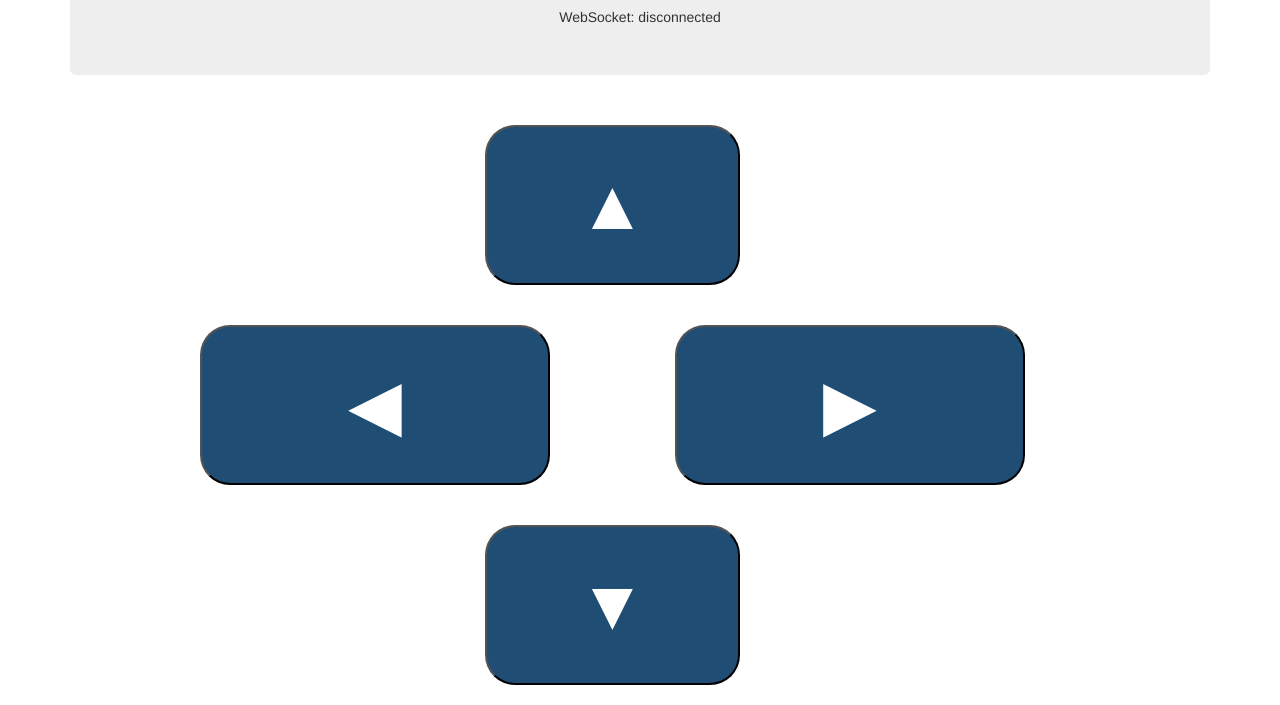
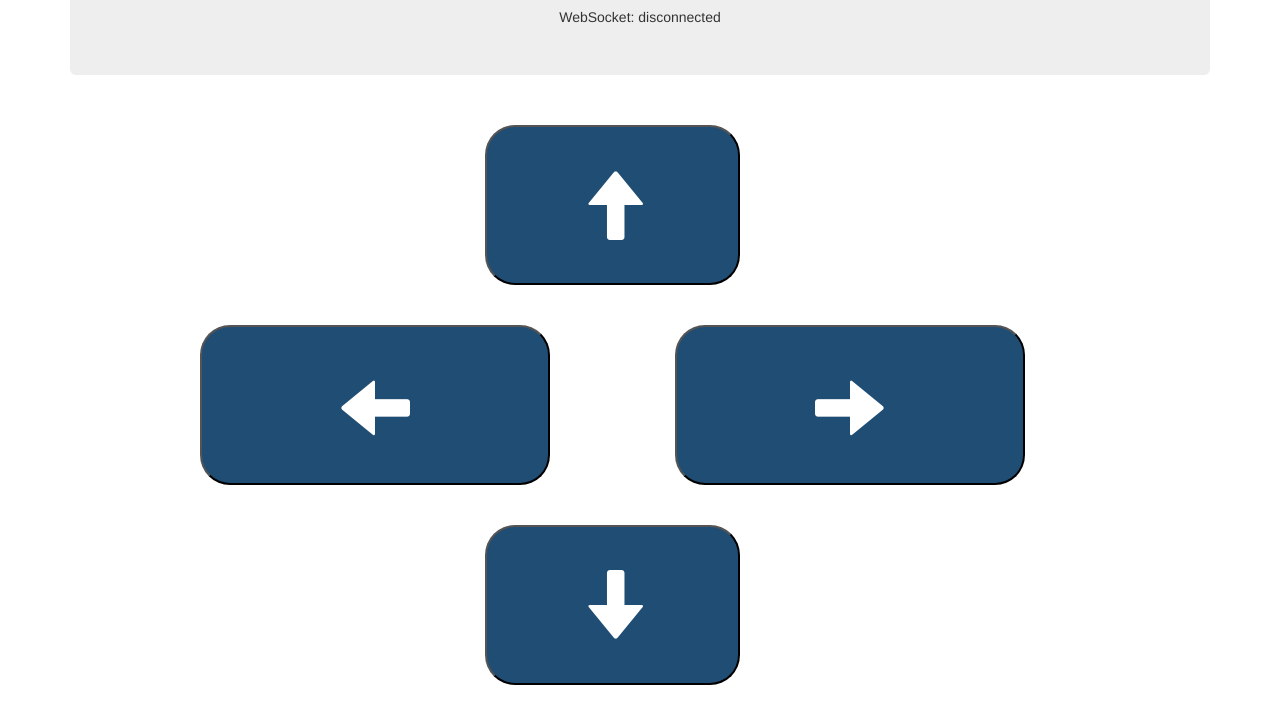
Before and after one commit to sajayantony/PiMobile, a website: page public/index.html in a window 1280 px wide. Shown: the part 140-845 px from the top of the page. Drawn offline with nearby package versions, Linux system fonts and the light colour scheme.

Commit message:
Use glypicons due to unicode rendering issue in safari.

```diff
--- a/public/index.html
+++ b/public/index.html
@@ -27,19 +27,19 @@
             <div class="row">
                 <div class="col-xs-3 col-md-4"></div>
                 <div class="col-xs-5  col-md-3">
-                    <button id="btnForward">▲</button></div>
+                    <button id="btnForward"><span class="glyphicon glyphicon-arrow-up"></button></div>
                 <div class="col-xs-4"></div>
             </div>
             <div class="row">
                 <div class="col-xs-0 col-md-1"></div>
-                <div class="col-xs-5  col-md-4"><button  id="btnLeft">◀</button></div>
+                <div class="col-xs-5  col-md-4"><button  id="btnLeft"><span class="glyphicon glyphicon-arrow-left"></button></div>
                 <div class="col-xs-1  col-md-1"></div>
-                <div class="col-xs-5 col-md-4"><button  id="btnRight">▶</button></div>
+                <div class="col-xs-5 col-md-4"><button  id="btnRight"><span class="glyphicon glyphicon-arrow-right"></button></div>
             </div>
             <div class="row">
                 <div class="col-xs-3  col-md-4"></div>
                 <div class="col-xs-5  col-md-3">
-                    <button  id="btnBackward">▼</button></div>
+                    <button  id="btnBackward"><span class="glyphicon glyphicon-arrow-down"></button></div>
                 <div class="col-xs-4"></div>
             </div>
         </div>
```
